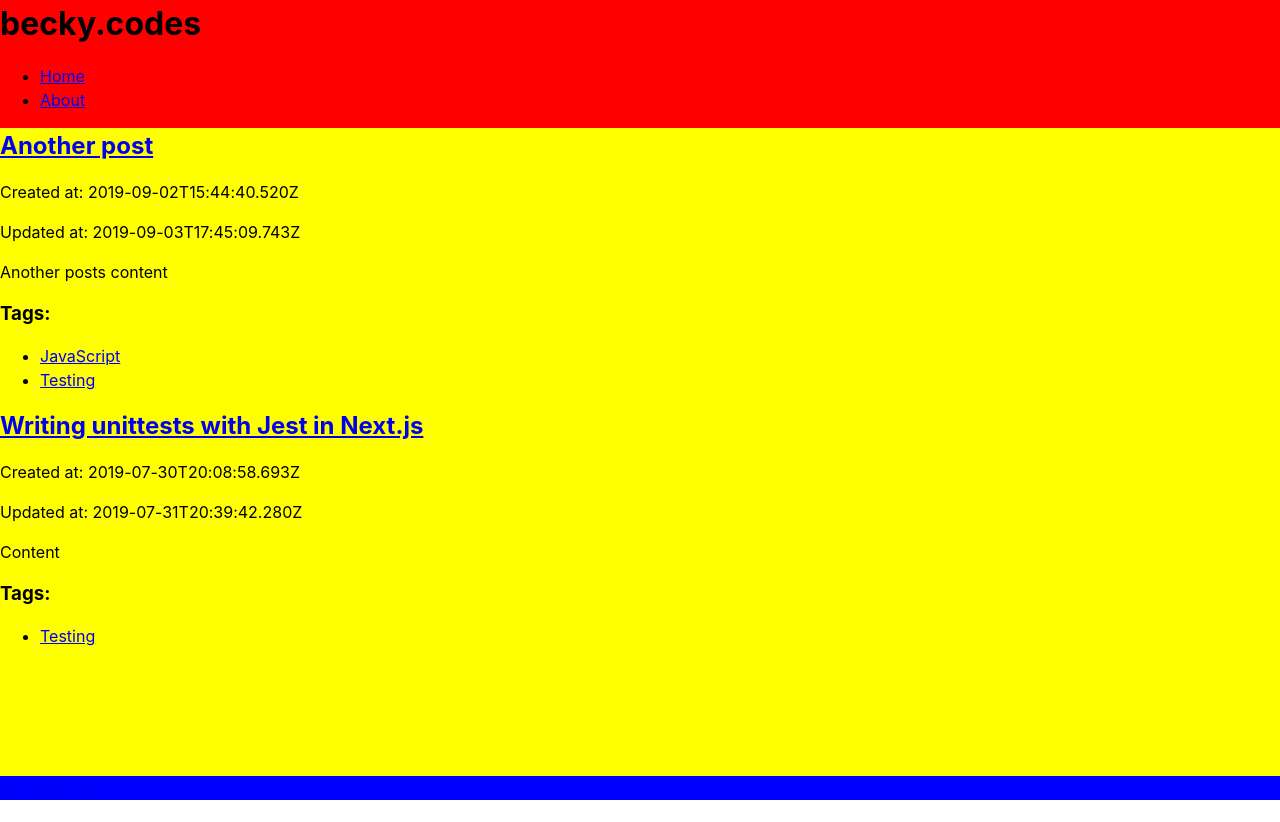
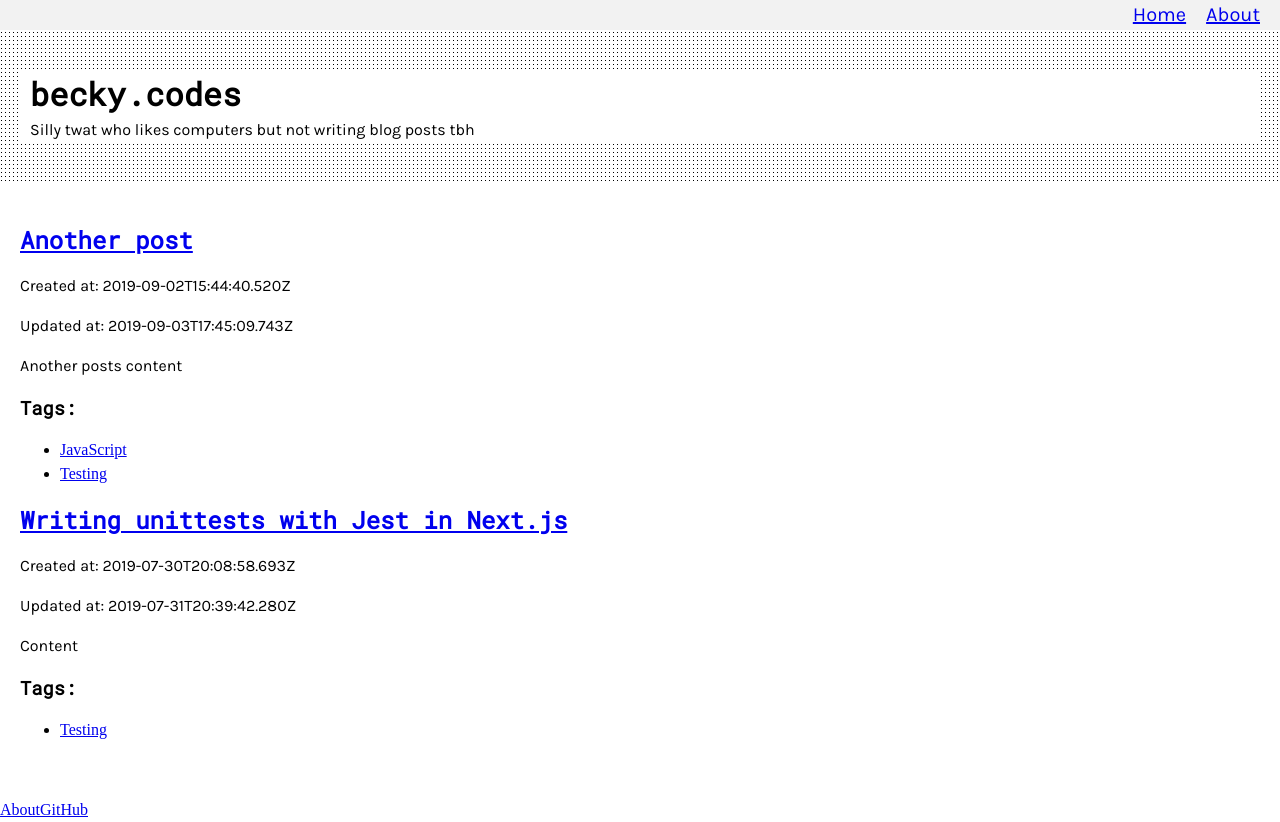
Before and after one commit to BeckyArrowsmith/blog2019, a Next.js app: page / in a window 1280 px wide. Before the commit the page ends 800 px from the top, so only its background shows below. Built offline with nearby package versions, Linux system fonts and the light colour scheme.

Commit message:
Remove CSS in JS; add reset and some foundation styles

```diff
--- a/components/BlogListing.js
+++ b/components/BlogListing.js
@@ -2,7 +2,7 @@ import data from "../data/contentful-data.json";
 
 function BlogListing() {
     const postData = data.map((post) =>
-        <article key={post.fields.slug} id={post.fields.slug}>
+        <article key={post.id} id={post.fields.slug}>
             <h2><a href={'http://localhost:3000/post?slug=' + post.fields.slug}>{post.fields.title}</a></h2>
             <p>Created at: {post.sys.createdAt}</p>
             <p>Updated at: {post.sys.updatedAt}</p>
@@ -19,7 +19,7 @@ function BlogListing() {
     );
 
     return (
-        <div>
+        <div class="container">
             {postData}
         </div>
     );
--- a/components/Header.js
+++ b/components/Header.js
@@ -2,10 +2,13 @@ import Nav from '../components/Nav';
 
 const Header = () => (
     <header className="Header">
-        <h1>becky.codes</h1>
-
         <Nav />
 
+        <div class="container">
+            <h1>becky.codes</h1>
+
+            <p>Silly twat who likes computers but not writing blog posts tbh</p>
+        </div>
     </header>
 );
 
--- a/layouts/Layout.js
+++ b/layouts/Layout.js
@@ -18,43 +18,6 @@ const Layout = props => (
 
     <Footer />
 
-    <style jsx global>{`
-      * {
-        box-sizing: border-box;
-      }
-
-      html,
-      body,
-      #__next {
-        height: 100%;
-        width: 100%;
-      }
-
-      body {
-        margin: 0;
-        padding: 0;
-        font-family: -apple-system, BlinkMacSystemFont, "Segoe UI", "Roboto",
-          "Oxygen", "Ubuntu", "Cantarell", "Fira Sans", "Droid Sans",
-          "Helvetica Neue", sans-serif;
-        -webkit-font-smoothing: antialiased;
-        -moz-osx-font-smoothing: grayscale;
-      }
-
-      .Layout {
-        display: flex;
-        flex-direction: column;
-        height: 100%;
-        width: 100%;
-        background: blue;
-      }
-
-      .Content {
-        flex: 1;
-        display: flex;
-        flex-direction: column;
-        background: yellow;
-      }
-    `}</style>
   </div>
 );
 
--- a/layouts/Styles.scss
+++ b/layouts/Styles.scss
@@ -1,4 +1,5 @@
-@import "Reset.scss";
-@import "styles/Global.scss";
+@import "reset.scss";
+@import "styles/global.scss";
 
-@import "styles/Header.scss";
+@import "styles/nav.scss";
+@import "styles/header.scss";
--- a/layouts/styles/Global.scss
+++ b/layouts/styles/Global.scss
@@ -0,0 +1,13 @@
+@import url('https://fonts.googleapis.com/css?family=Karla|Roboto+Mono&display=swap');
+
+p {
+    font-family: 'Karla', sans-serif;
+}
+
+h1, h2, h3, h4, h5, h6 {
+    font-family: 'Roboto Mono', monospace;
+}
+
+.container {
+    padding: 40px 20px;
+}
--- a/layouts/styles/Header.scss
+++ b/layouts/styles/Header.scss
@@ -1,4 +1,20 @@
 header {
-    background-color: red;
-    width: 100%;
+    $bg-color: white;
+    $dot-color: black;
+
+    $dot-size: 1px;
+    $dot-space: 4px;
+
+	background:
+		linear-gradient(90deg, $bg-color ($dot-space - $dot-size), transparent 1%) center,
+		linear-gradient($bg-color ($dot-space - $dot-size), transparent 1%) center,
+		$dot-color;
+    background-size: $dot-space $dot-space;
+
+    .container {
+        * {
+            background: #fff;
+            padding: 0 10px;
+        }
+    }
 }
--- /dev/null
+++ b/layouts/styles/Nav.scss
@@ -0,0 +1,19 @@
+nav {
+    width: 100%;
+    background: #f2f2f2;
+    font-family: 'Karla', sans-serif;
+    color: #d2d2d2;
+
+    ul {
+        list-style: none;
+        text-align: right;
+        margin: 0;
+        padding-inline-start: 0;
+
+        li {
+            display: inline;
+            margin-right: 20px;
+            font-size: 1.25em;
+        }
+    }
+}
```
